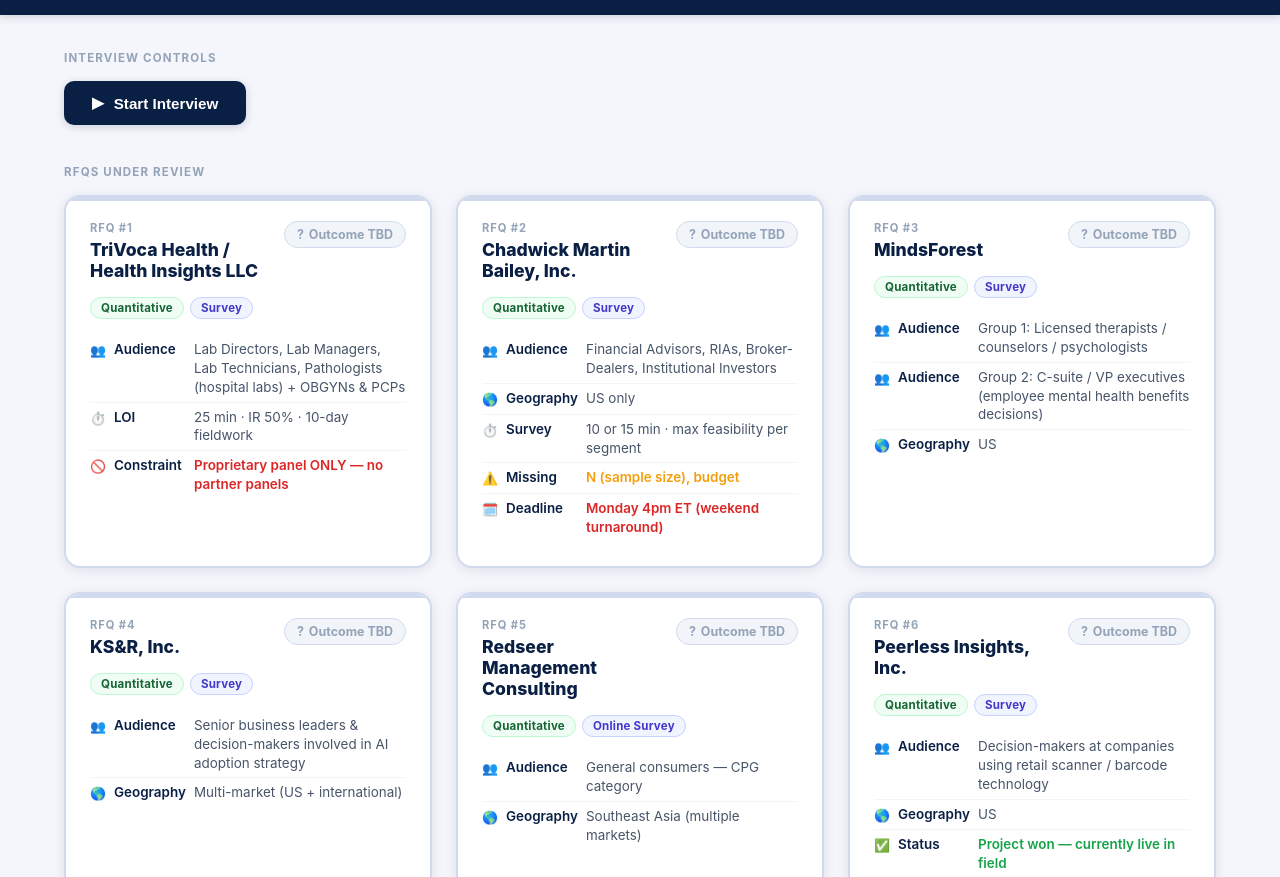
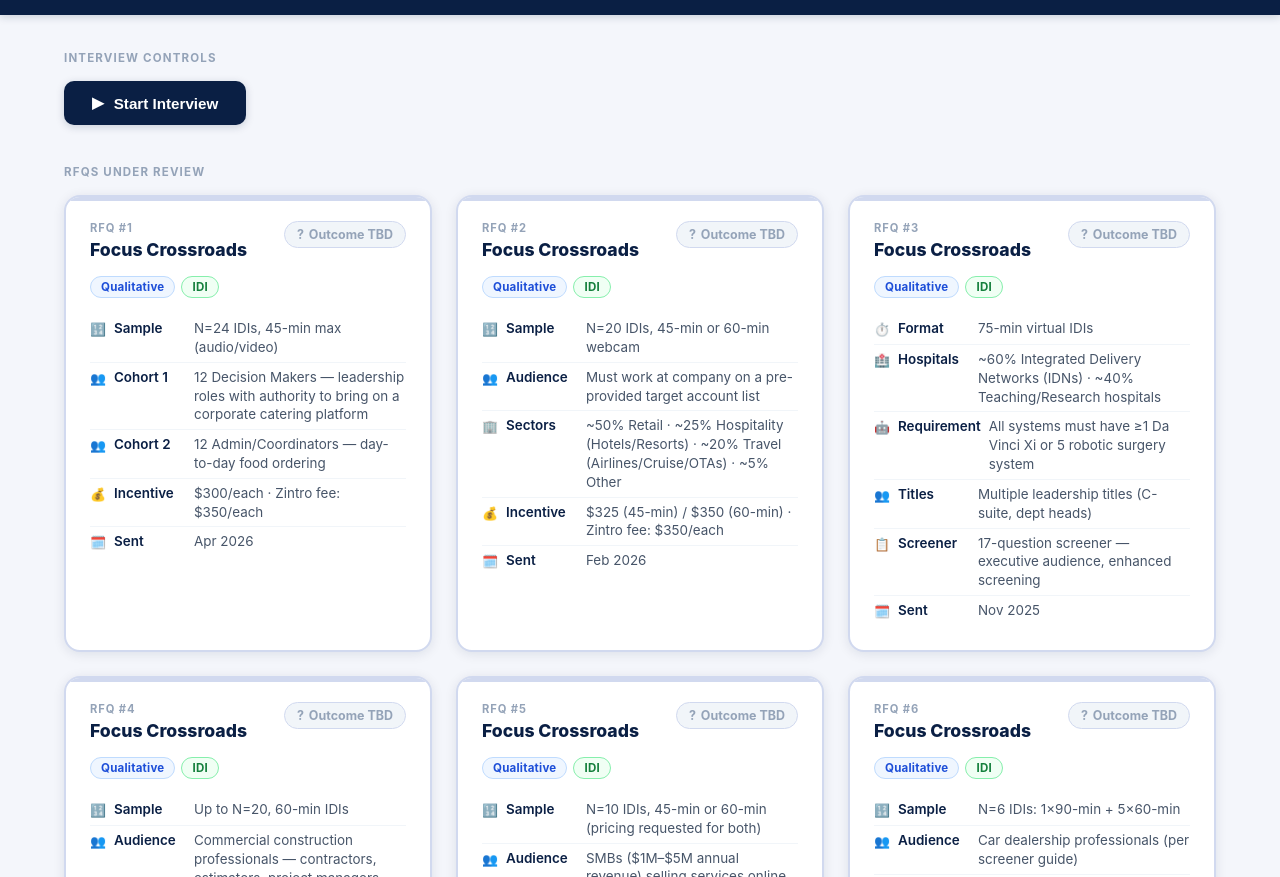
Before and after one commit to slewtan/pricing-interview, a plain HTML site: page index.html in a window 1280 px wide. Shown: the part 67-944 px from the top of the page. Drawn offline with Linux system fonts and the light colour scheme.

Commit message:
Update cards: 6 Focus Crossroads proposals

```diff
--- a/index.html
+++ b/index.html
@@ -504,12 +504,12 @@
   <div class="section-label">RFQs Under Review</div>
   <div class="rfq-grid">
 
-    <!-- RFQ #1 — TriVoca Health / Medical Providers -->
+    <!-- RFQ #1 — Focus Crossroads / Corporate Catering Qual -->
     <div class="rfq-card" id="card-1">
       <div class="rfq-card-header">
         <div>
           <div class="rfq-number">RFQ #1</div>
-          <div class="rfq-client">TriVoca Health / Health Insights LLC</div>
+          <div class="rfq-client">Focus Crossroads</div>
         </div>
         <div class="outcome-badge hidden-outcome" id="outcome-1">
           <span id="outcome-icon-1">?</span>
@@ -517,22 +517,24 @@
         </div>
       </div>
       <div class="badge-row">
-        <span class="badge badge-quant">Quantitative</span>
-        <span class="badge" style="background:#f0f4ff;color:#4338ca;border:1px solid #c7d2fe;">Survey</span>
+        <span class="badge badge-qual">Qualitative</span>
+        <span class="badge" style="background:#f0fff4;color:#15803d;border:1px solid #86efac;">IDI</span>
       </div>
       <ul class="rfq-details">
-        <li><span class="detail-icon">👥</span><span class="detail-label">Audience</span><span class="detail-value">Lab Directors, Lab Managers, Lab Technicians, Pathologists (hospital labs) + OBGYNs &amp; PCPs</span></li>
-        <li><span class="detail-icon">⏱️</span><span class="detail-label">LOI</span><span class="detail-value">25 min · IR 50% · 10-day fieldwork</span></li>
-        <li><span class="detail-icon">🚫</span><span class="detail-label">Constraint</span><span class="detail-constraint">Proprietary panel ONLY — no partner panels</span></li>
+        <li><span class="detail-icon">🔢</span><span class="detail-label">Sample</span><span class="detail-value">N=24 IDIs, 45-min max (audio/video)</span></li>
+        <li><span class="detail-icon">👥</span><span class="detail-label">Cohort 1</span><span class="detail-value">12 Decision Makers — leadership roles with authority to bring on a corporate catering platform</span></li>
+        <li><span class="detail-icon">👥</span><span class="detail-label">Cohort 2</span><span class="detail-value">12 Admin/Coordinators — day-to-day food ordering</span></li>
+        <li><span class="detail-icon">💰</span><span class="detail-label">Incentive</span><span class="detail-value">$300/each · Zintro fee: $350/each</span></li>
+        <li><span class="detail-icon">🗓️</span><span class="detail-label">Sent</span><span class="detail-value">Apr 2026</span></li>
       </ul>
     </div>
 
-    <!-- RFQ #2 — CMB / Asset Management Research -->
+    <!-- RFQ #2 — Focus Crossroads / Loyalty Programs Qual -->
     <div class="rfq-card" id="card-2">
       <div class="rfq-card-header">
         <div>
           <div class="rfq-number">RFQ #2</div>
-          <div class="rfq-client">Chadwick Martin Bailey, Inc.</div>
+          <div class="rfq-client">Focus Crossroads</div>
         </div>
         <div class="outcome-badge hidden-outcome" id="outcome-2">
           <span id="outcome-icon-2">?</span>
@@ -540,24 +542,24 @@
         </div>
       </div>
       <div class="badge-row">
-        <span class="badge badge-quant">Quantitative</span>
-        <span class="badge" style="background:#f0f4ff;color:#4338ca;border:1px solid #c7d2fe;">Survey</span>
+        <span class="badge badge-qual">Qualitative</span>
+        <span class="badge" style="background:#f0fff4;color:#15803d;border:1px solid #86efac;">IDI</span>
       </div>
       <ul class="rfq-details">
-        <li><span class="detail-icon">👥</span><span class="detail-label">Audience</span><span class="detail-value">Financial Advisors, RIAs, Broker-Dealers, Institutional Investors</span></li>
-        <li><span class="detail-icon">🌎</span><span class="detail-label">Geography</span><span class="detail-value">US only</span></li>
-        <li><span class="detail-icon">⏱️</span><span class="detail-label">Survey</span><span class="detail-value">10 or 15 min · max feasibility per segment</span></li>
-        <li><span class="detail-icon">⚠️</span><span class="detail-label">Missing</span><span class="detail-missing">N (sample size), budget</span></li>
-        <li><span class="detail-icon">🗓️</span><span class="detail-label">Deadline</span><span class="detail-value" style="color:#dc2626;font-weight:600;">Monday 4pm ET (weekend turnaround)</span></li>
+        <li><span class="detail-icon">🔢</span><span class="detail-label">Sample</span><span class="detail-value">N=20 IDIs, 45-min or 60-min webcam</span></li>
+        <li><span class="detail-icon">👥</span><span class="detail-label">Audience</span><span class="detail-value">Must work at company on a pre-provided target account list</span></li>
+        <li><span class="detail-icon">🏢</span><span class="detail-label">Sectors</span><span class="detail-value">~50% Retail · ~25% Hospitality (Hotels/Resorts) · ~20% Travel (Airlines/Cruise/OTAs) · ~5% Other</span></li>
+        <li><span class="detail-icon">💰</span><span class="detail-label">Incentive</span><span class="detail-value">$325 (45-min) / $350 (60-min) · Zintro fee: $350/each</span></li>
+        <li><span class="detail-icon">🗓️</span><span class="detail-label">Sent</span><span class="detail-value">Feb 2026</span></li>
       </ul>
     </div>
 
-    <!-- RFQ #3 — MindsForest / Mental Health + Exec DMs -->
+    <!-- RFQ #3 — Focus Crossroads / Hospital Leadership Qual -->
     <div class="rfq-card" id="card-3">
       <div class="rfq-card-header">
         <div>
           <div class="rfq-number">RFQ #3</div>
-          <div class="rfq-client">MindsForest</div>
+          <div class="rfq-client">Focus Crossroads</div>
         </div>
         <div class="outcome-badge hidden-outcome" id="outcome-3">
           <span id="outcome-icon-3">?</span>
@@ -565,22 +567,25 @@
         </div>
       </div>
       <div class="badge-row">
-        <span class="badge badge-quant">Quantitative</span>
-        <span class="badge" style="background:#f0f4ff;color:#4338ca;border:1px solid #c7d2fe;">Survey</span>
+        <span class="badge badge-qual">Qualitative</span>
+        <span class="badge" style="background:#f0fff4;color:#15803d;border:1px solid #86efac;">IDI</span>
       </div>
       <ul class="rfq-details">
-        <li><span class="detail-icon">👥</span><span class="detail-label">Audience</span><span class="detail-value">Group 1: Licensed therapists / counselors / psychologists</span></li>
-        <li><span class="detail-icon">👥</span><span class="detail-label">Audience</span><span class="detail-value">Group 2: C-suite / VP executives (employee mental health benefits decisions)</span></li>
-        <li><span class="detail-icon">🌎</span><span class="detail-label">Geography</span><span class="detail-value">US</span></li>
+        <li><span class="detail-icon">⏱️</span><span class="detail-label">Format</span><span class="detail-value">75-min virtual IDIs</span></li>
+        <li><span class="detail-icon">🏥</span><span class="detail-label">Hospitals</span><span class="detail-value">~60% Integrated Delivery Networks (IDNs) · ~40% Teaching/Research hospitals</span></li>
+        <li><span class="detail-icon">🤖</span><span class="detail-label">Requirement</span><span class="detail-value">All systems must have ≥1 Da Vinci Xi or 5 robotic surgery system</span></li>
+        <li><span class="detail-icon">👥</span><span class="detail-label">Titles</span><span class="detail-value">Multiple leadership titles (C-suite, dept heads)</span></li>
+        <li><span class="detail-icon">📋</span><span class="detail-label">Screener</span><span class="detail-value">17-question screener — executive audience, enhanced screening</span></li>
+        <li><span class="detail-icon">🗓️</span><span class="detail-label">Sent</span><span class="detail-value">Nov 2025</span></li>
       </ul>
     </div>
 
-    <!-- RFQ #4 — KS&R / Global Leadership & AI Research -->
+    <!-- RFQ #4 — Focus Crossroads / Commercial Construction Pro's Qual -->
     <div class="rfq-card" id="card-4">
       <div class="rfq-card-header">
         <div>
           <div class="rfq-number">RFQ #4</div>
-          <div class="rfq-client">KS&amp;R, Inc.</div>
+          <div class="rfq-client">Focus Crossroads</div>
         </div>
         <div class="outcome-badge hidden-outcome" id="outcome-4">
           <span id="outcome-icon-4">?</span>
@@ -588,21 +593,24 @@
         </div>
       </div>
       <div class="badge-row">
-        <span class="badge badge-quant">Quantitative</span>
-        <span class="badge" style="background:#f0f4ff;color:#4338ca;border:1px solid #c7d2fe;">Survey</span>
+        <span class="badge badge-qual">Qualitative</span>
+        <span class="badge" style="background:#f0fff4;color:#15803d;border:1px solid #86efac;">IDI</span>
       </div>
       <ul class="rfq-details">
-        <li><span class="detail-icon">👥</span><span class="detail-label">Audience</span><span class="detail-value">Senior business leaders &amp; decision-makers involved in AI adoption strategy</span></li>
-        <li><span class="detail-icon">🌎</span><span class="detail-label">Geography</span><span class="detail-value">Multi-market (US + international)</span></li>
+        <li><span class="detail-icon">🔢</span><span class="detail-label">Sample</span><span class="detail-value">Up to N=20, 60-min IDIs</span></li>
+        <li><span class="detail-icon">👥</span><span class="detail-label">Audience</span><span class="detail-value">Commercial construction professionals — contractors, estimators, project managers</span></li>
+        <li><span class="detail-icon">📋</span><span class="detail-label">Screener</span><span class="detail-value">Multi-segment screener · enhanced screening fee per segment</span></li>
+        <li><span class="detail-icon">🗓️</span><span class="detail-label">Field Time</span><span class="detail-value">10–13 business days</span></li>
+        <li><span class="detail-icon">📅</span><span class="detail-label">Sent</span><span class="detail-value">Nov 2025</span></li>
       </ul>
     </div>
 
-    <!-- RFQ #5 — Redseer / CPG Consumer Survey — SE Asia -->
+    <!-- RFQ #5 — Focus Crossroads / SMB Website Building Qual -->
     <div class="rfq-card" id="card-5">
       <div class="rfq-card-header">
         <div>
           <div class="rfq-number">RFQ #5</div>
-          <div class="rfq-client">Redseer Management Consulting</div>
+          <div class="rfq-client">Focus Crossroads</div>
         </div>
         <div class="outcome-badge hidden-outcome" id="outcome-5">
           <span id="outcome-icon-5">?</span>
@@ -610,21 +618,23 @@
         </div>
       </div>
       <div class="badge-row">
-        <span class="badge badge-quant">Quantitative</span>
-        <span class="badge" style="background:#f0f4ff;color:#4338ca;border:1px solid #c7d2fe;">Online Survey</span>
+        <span class="badge badge-qual">Qualitative</span>
+        <span class="badge" style="background:#f0fff4;color:#15803d;border:1px solid #86efac;">IDI</span>
       </div>
       <ul class="rfq-details">
-        <li><span class="detail-icon">👥</span><span class="detail-label">Audience</span><span class="detail-value">General consumers — CPG category</span></li>
-        <li><span class="detail-icon">🌎</span><span class="detail-label">Geography</span><span class="detail-value">Southeast Asia (multiple markets)</span></li>
+        <li><span class="detail-icon">🔢</span><span class="detail-label">Sample</span><span class="detail-value">N=10 IDIs, 45-min or 60-min (pricing requested for both)</span></li>
+        <li><span class="detail-icon">👥</span><span class="detail-label">Audience</span><span class="detail-value">SMBs ($1M–$5M annual revenue) selling services online</span></li>
+        <li><span class="detail-icon">💻</span><span class="detail-label">Criteria</span><span class="detail-value">Tech/platform DMs with web platform knowledge · current users of a competitive website-builder (non-Squarespace)</span></li>
+        <li><span class="detail-icon">🗓️</span><span class="detail-label">Sent</span><span class="detail-value">Nov 2025</span></li>
       </ul>
     </div>
 
-    <!-- RFQ #6 — Peerless Insights / B2B Retail Scanner Study -->
+    <!-- RFQ #6 — Focus Crossroads / Car Dealerships Qual (QUICKTURN) -->
     <div class="rfq-card" id="card-6">
       <div class="rfq-card-header">
         <div>
           <div class="rfq-number">RFQ #6</div>
-          <div class="rfq-client">Peerless Insights, Inc.</div>
+          <div class="rfq-client">Focus Crossroads</div>
         </div>
         <div class="outcome-badge hidden-outcome" id="outcome-6">
           <span id="outcome-icon-6">?</span>
@@ -632,13 +642,14 @@
         </div>
       </div>
       <div class="badge-row">
-        <span class="badge badge-quant">Quantitative</span>
-        <span class="badge" style="background:#f0f4ff;color:#4338ca;border:1px solid #c7d2fe;">Survey</span>
+        <span class="badge badge-qual">Qualitative</span>
+        <span class="badge" style="background:#f0fff4;color:#15803d;border:1px solid #86efac;">IDI</span>
       </div>
       <ul class="rfq-details">
-        <li><span class="detail-icon">👥</span><span class="detail-label">Audience</span><span class="detail-value">Decision-makers at companies using retail scanner / barcode technology</span></li>
-        <li><span class="detail-icon">🌎</span><span class="detail-label">Geography</span><span class="detail-value">US</span></li>
-        <li><span class="detail-icon">✅</span><span class="detail-label">Status</span><span class="detail-value" style="color:#16a34a;font-weight:600;">Project won — currently live in field</span></li>
+        <li><span class="detail-icon">🔢</span><span class="detail-label">Sample</span><span class="detail-value">N=6 IDIs: 1×90-min + 5×60-min</span></li>
+        <li><span class="detail-icon">👥</span><span class="detail-label">Audience</span><span class="detail-value">Car dealership professionals (per screener guide)</span></li>
+        <li><span class="detail-icon">⚡</span><span class="detail-label">QUICKTURN</span><span class="detail-value" style="color:#dc2626;font-weight:600;">Close by Nov 13 · signed agreement came in same day</span></li>
+        <li><span class="detail-icon">🗓️</span><span class="detail-label">Sent</span><span class="detail-value">Nov 2025</span></li>
       </ul>
     </div>
 
@@ -664,12 +675,12 @@
 
   // ── KEYWORD MAP ─────────────────────────────
   const CARD_KEYWORDS = {
-    1: ['trivoca', 'lab director', 'medical providers', 'pathologist', 'first one'],
-    2: ['chadwick', 'cmb', 'asset management', 'financial advisor', 'second one'],
-    3: ['mindsforest', 'mental health', 'behavioral health', 'therapist', 'third one'],
-    4: ['ksr', 'global leadership', 'ai research', 'fourth one', 'fourth'],
-    5: ['redseer', 'cpg', 'consumer survey', 'southeast asia', 'fifth one', 'fifth'],
-    6: ['peerless', 'retail scanner', 'barcode', 'sixth one', 'sixth'],
+    1: ['corporate catering', 'catering', 'food order', 'first one'],
+    2: ['loyalty program', 'loyalty', 'retail loyalty', 'second one'],
+    3: ['hospital leadership', 'da vinci', 'idn', 'surgical robot', 'third one'],
+    4: ['commercial construction', 'construction pro', 'estimator', 'fourth one'],
+    5: ['smb website', 'website building', 'squarespace', 'web platform', 'fifth one'],
+    6: ['car dealership', 'dealership', 'quickturn', 'sixth one'],
   };
 
   const OUTCOME_KEYWORDS = {
@@ -685,12 +696,12 @@
 
   // Actual outcomes (revealed only when Alex says so)
   const OUTCOMES = {
-    1: { type: 'declined', icon: '❌', label: 'Declined' },
+    1: { type: 'proposal', icon: '✅', label: 'Proposal Sent' },
     2: { type: 'proposal', icon: '✅', label: 'Proposal Sent' },
     3: { type: 'proposal', icon: '✅', label: 'Proposal Sent' },
     4: { type: 'proposal', icon: '✅', label: 'Proposal Sent' },
-    5: { type: 'declined', icon: '❌', label: 'Declined' },
-    6: { type: 'proposal', icon: '✅', label: 'Project Started — In Field' },
+    5: { type: 'proposal', icon: '✅', label: 'Proposal Sent' },
+    6: { type: 'proposal', icon: '✅', label: 'Proposal Sent — QUICKTURN' },
   };
 
   // ── DOM REFS ─────────────────────────────────
```
